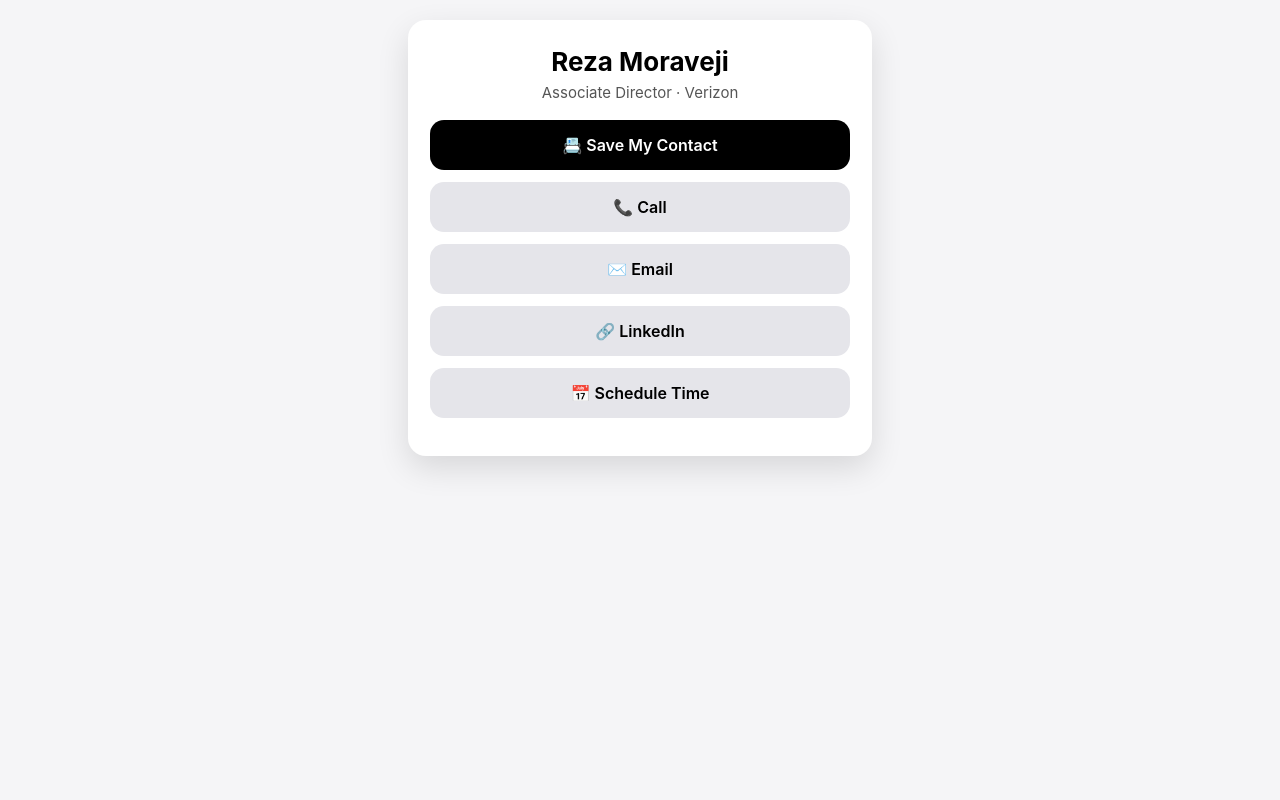
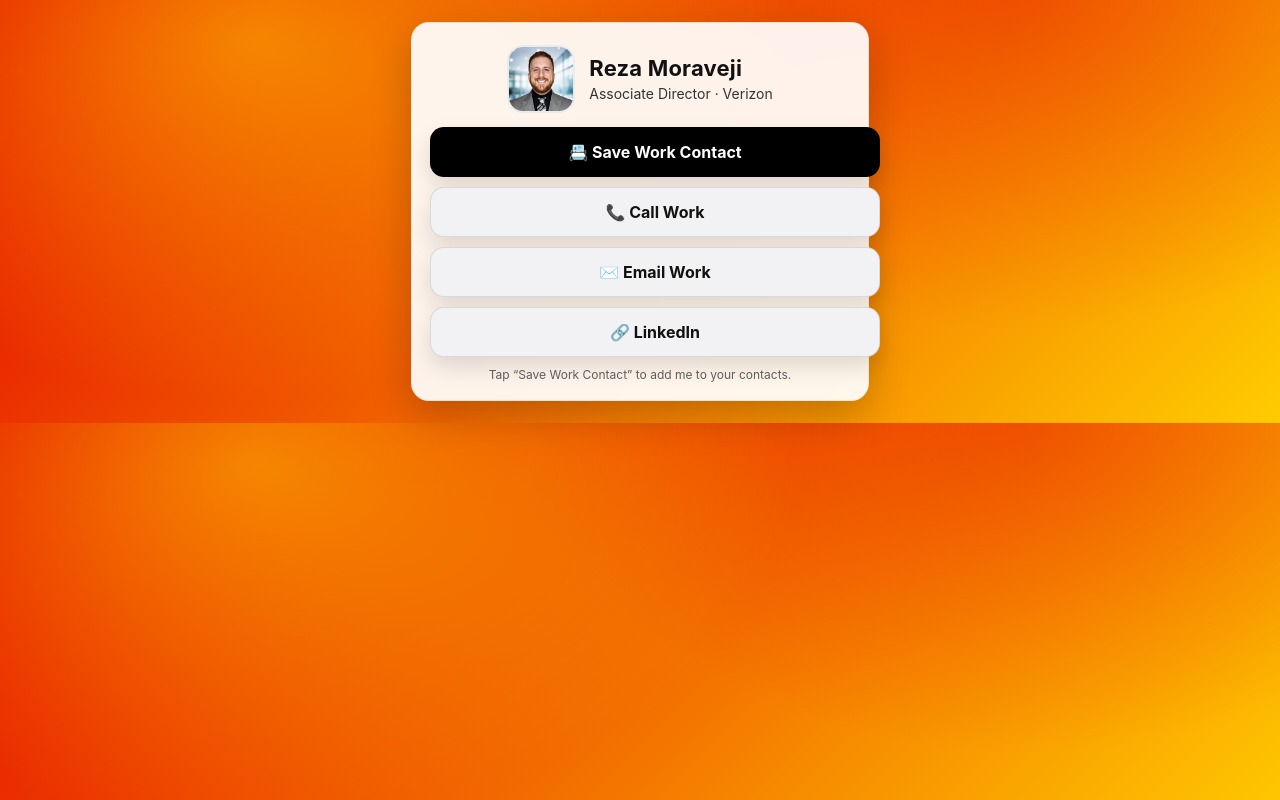
Before and after one commit to rezamoraveji1/rezamoraveji1.github.io, a plain HTML site: page nfc-profile.html in a window 1280 px wide. Drawn offline with Linux system fonts and the light colour scheme.

Commit message:
Update nfc-profile.html

```diff
--- a/nfc-profile.html
+++ b/nfc-profile.html
@@ -2,60 +2,121 @@
 <html lang="en">
 <head>
   <meta charset="UTF-8" />
-  <title>Reza Moraveji — Contact</title>
+  <title>Reza Moraveji — Work Contact</title>
   <meta name="viewport" content="width=device-width, initial-scale=1" />
 
   <style>
     body{
+      margin:0;
+      padding:22px 16px;
       font-family:-apple-system,BlinkMacSystemFont,"Segoe UI",sans-serif;
-      background:#f5f5f7;
-      margin:0;
-      padding:20px;
       text-align:center;
+      color:#111;
+
+      /* Verizon-inspired red + yellow */
+      background:
+        radial-gradient(900px 600px at 20% 10%, rgba(255,215,0,.55), transparent 60%),
+        radial-gradient(900px 600px at 80% 0%, rgba(229,0,0,.35), transparent 55%),
+        linear-gradient(135deg, #e50000 0%, #ffcc00 100%);
     }
+
     .card{
       max-width:420px;
       margin:auto;
+      background:rgba(255,255,255,.92);
+      border-radius:18px;
+      padding:22px 18px 18px;
+      box-shadow:0 14px 40px rgba(0,0,0,.22);
+      border:1px solid rgba(0,0,0,.06);
+      backdrop-filter: blur(6px);
+    }
+
+    .top{
+      display:flex;
+      align-items:center;
+      gap:14px;
+      justify-content:center;
+      margin-bottom:14px;
+      text-align:left;
+    }
+
+    .avatar{
+      width:64px;
+      height:64px;
+      border-radius:16px;
+      object-fit:cover;
+      border:2px solid rgba(0,0,0,.08);
       background:#fff;
-      border-radius:18px;
-      padding:26px 22px;
-      box-shadow:0 12px 32px rgba(0,0,0,.12);
     }
-    h1{margin:0 0 6px; font-size:26px;}
-    p{margin:0 0 18px; color:#555; font-size:15px;}
 
-    a.button{
-      display:block;
-      margin:12px 0;
-      padding:15px;
+    h1{
+      margin:0;
+      font-size:22px;
+      line-height:1.1;
+      letter-spacing:.2px;
+    }
+
+    p{
+      margin:4px 0 0;
+      color:#333;
+      font-size:14px;
+    }
+
+    .btn{
+      display:flex;
+      align-items:center;
+      justify-content:center;
+      gap:10px;
+      width:100%;
+      margin:10px 0;
+      padding:14px;
+      border-radius:14px;
+      text-decoration:none;
+      font-weight:650;
+      font-size:16px;
+      border:1px solid rgba(0,0,0,.10);
+      box-shadow:0 10px 22px rgba(0,0,0,.12);
+      user-select:none;
+    }
+
+    .primary{
       background:#000;
       color:#fff;
-      text-decoration:none;
-      border-radius:14px;
-      font-weight:600;
-      font-size:16px;
     }
-    a.button.secondary{
-      background:#e5e5ea;
-      color:#000;
+
+    .secondary{
+      background:#f2f2f4;
+      color:#111;
     }
-    a.button:active{transform:scale(.98);}
+
+    .btn:active{ transform:scale(.99); }
+
+    .meta{
+      margin-top:10px;
+      font-size:12px;
+      color:#444;
+      opacity:.85;
+    }
   </style>
 </head>
 
 <body>
   <div class="card">
-    <h1>Reza Moraveji</h1>
-    <p>Associate Director · Verizon</p>
+    <div class="top">
+      <img class="avatar" src="profile.jpg" alt="Reza Moraveji" />
+      <div>
+        <h1>Reza Moraveji</h1>
+        <p>Associate Director · Verizon</p>
+      </div>
+    </div>
 
-    <!-- vCard -->
-    <a class="button" href="RezaMoraveji-Personal.vcf">📇 Save My Contact</a>
+    <a class="btn primary" href="RezaMoraveji-Work.vcf">📇 Save Work Contact</a>
 
-    <!-- Quick actions -->
-    <a class="button secondary" href="tel:+17733329194">📞 Call</a>
-    <a class="button secondary" href="mailto:rezamoraveji1@gmail.com">✉️ Email</a>
-    <a class="button secondary" href="https://www.linkedin.com/in/rezamoraveji/" target="_blank">🔗 LinkedIn</a>
-    <a class="button secondary" href="https://calendar.app.google/oAM3j1aekbcYhgit8" target="_blank">📅 Schedule Time</a>
+    <a class="btn secondary" href="tel:+17733323109">📞 Call Work</a>
+    <a class="btn secondary" href="mailto:reza.moraveji@verizonwireless.com">✉️ Email Work</a>
+    <a class="btn secondary" href="https://www.linkedin.com/in/rezamoraveji/" target="_blank" rel="noopener">🔗 LinkedIn</a>
+
+    <div class="meta">Tap “Save Work Contact” to add me to your contacts.</div>
   </div>
 </body>
 </html>
```
